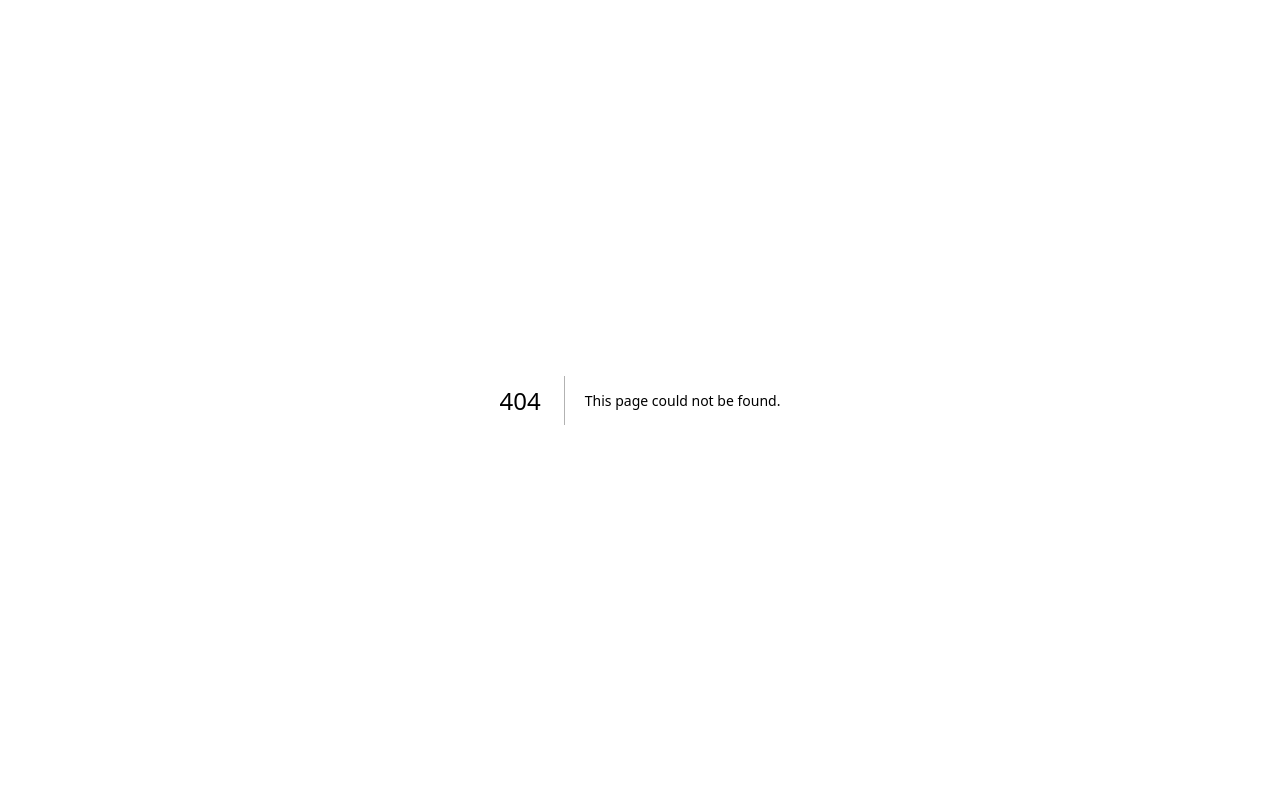
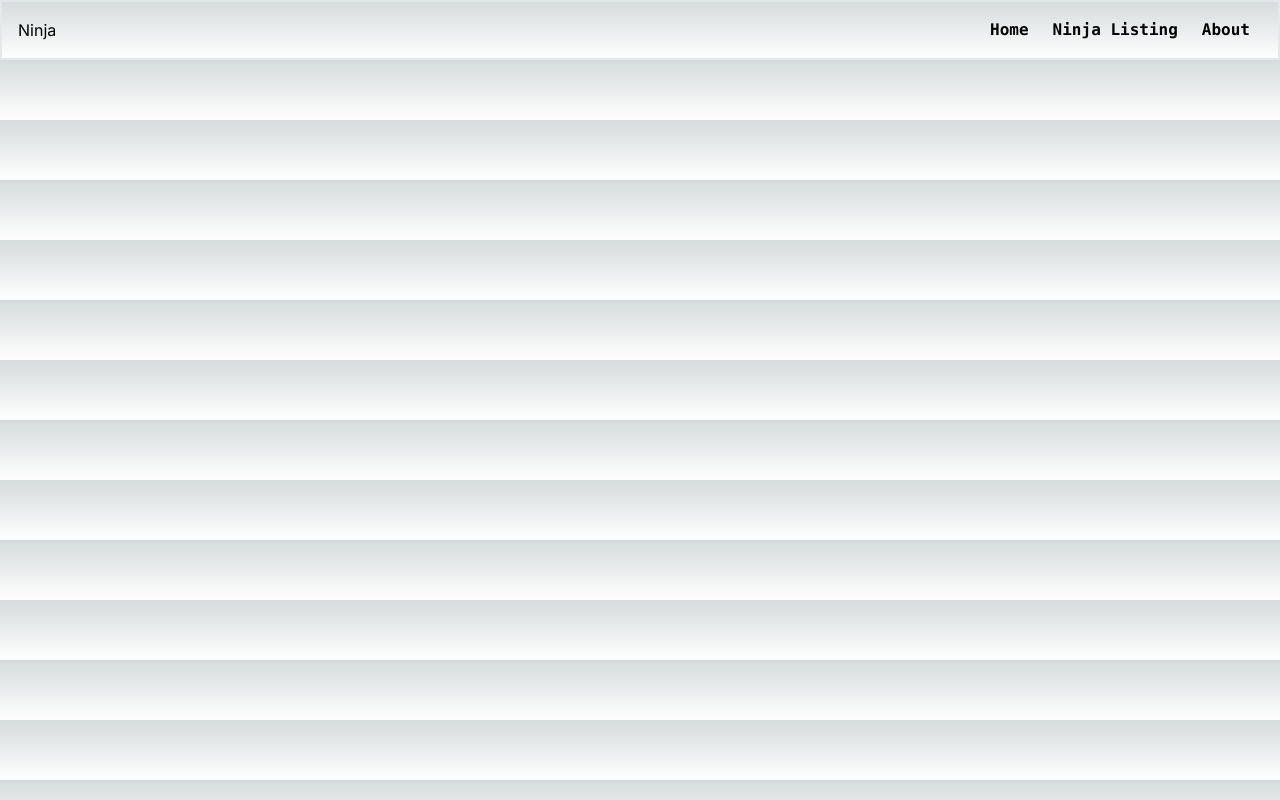
Before and after one commit to AyodejiOmole/ninja-list, a Next.js app: page /ninja-listing in a window 1280 px wide. Before the commit this address had no page. Built offline with nearby package versions, Linux system fonts and the light colour scheme.

Commit message:
added Navbar to app layout

```diff
--- /dev/null
+++ b/src/app/about/error.tsx
@@ -0,0 +1,21 @@
+'use client';
+import { useEffect } from "react";
+
+const error = ({error, reset}: {error: any, reset: any}) => {
+    useEffect(() => {
+        console.log(error);
+    }, [error]);
+
+    return (
+        <div>
+        <button
+            onClick= {() => {
+                reset()
+            }}>
+                Try again!
+        </button>
+        </div>
+    )
+}
+
+export default error;
--- a/src/app/about/page.tsx
+++ b/src/app/about/page.tsx
@@ -1,4 +1,3 @@
-
 export default function About() {
     return (
         <div>
--- a/src/app/layout.tsx
+++ b/src/app/layout.tsx
@@ -1,6 +1,7 @@
 import './globals.css'
 import type { Metadata } from 'next'
 import { Inter } from 'next/font/google'
+import Navbar from '@/components/Navbar'
 
 const inter = Inter({ subsets: ['latin'] })
 
@@ -16,7 +17,10 @@ export default function RootLayout({
 }) {
   return (
     <html lang="en">
-      <body className={inter.className}>{children}</body>
+      <body className={inter.className}>
+        <Navbar/>
+        {children}
+      </body>
     </html>
   )
 }
--- /dev/null
+++ b/src/app/ninja-listing/page.tsx
@@ -0,0 +1,11 @@
+import React from 'react'
+
+const NinjaListing = () => {
+  return (
+    <div>
+
+    </div>
+  )
+}
+
+export default NinjaListing;
--- /dev/null
+++ b/src/components/Navbar.tsx
@@ -0,0 +1,29 @@
+import React from 'react';
+import Link from 'next/link';
+
+const Navbar = () => {
+  return (
+    <div className='lg:p-4 px-2 py-4 border-2 border-gray-200 lg:flex align-center justify-between'>
+      <div className="logo">
+        <a>Ninja</a>
+      </div>
+
+      <div className='flex justify-between align-center'>
+        <Link
+            href="/">
+            <p className='font-mono mx-3 font-bold text-sm md:text-base lg:text-base hover:underline'>Home</p>
+        </Link>
+
+        <Link href="/ninja-listing" prefetch={true}>
+            <p className='font-mono mx-3 text-sm md:text-base lg:text-base font-bold hover:underline'>Ninja Listing</p>
+        </Link>
+
+        <Link href="/about" prefetch={true}>
+            <p className='font-mono mx-3 text-sm md:text-base lg:text-base font-bold hover:underline'>About</p>
+        </Link>
+      </div>
+    </div>
+  )
+}
+
+export default Navbar;
```
Also changed, not shown: src/app/page.tsx (line endings or trailing spaces).
